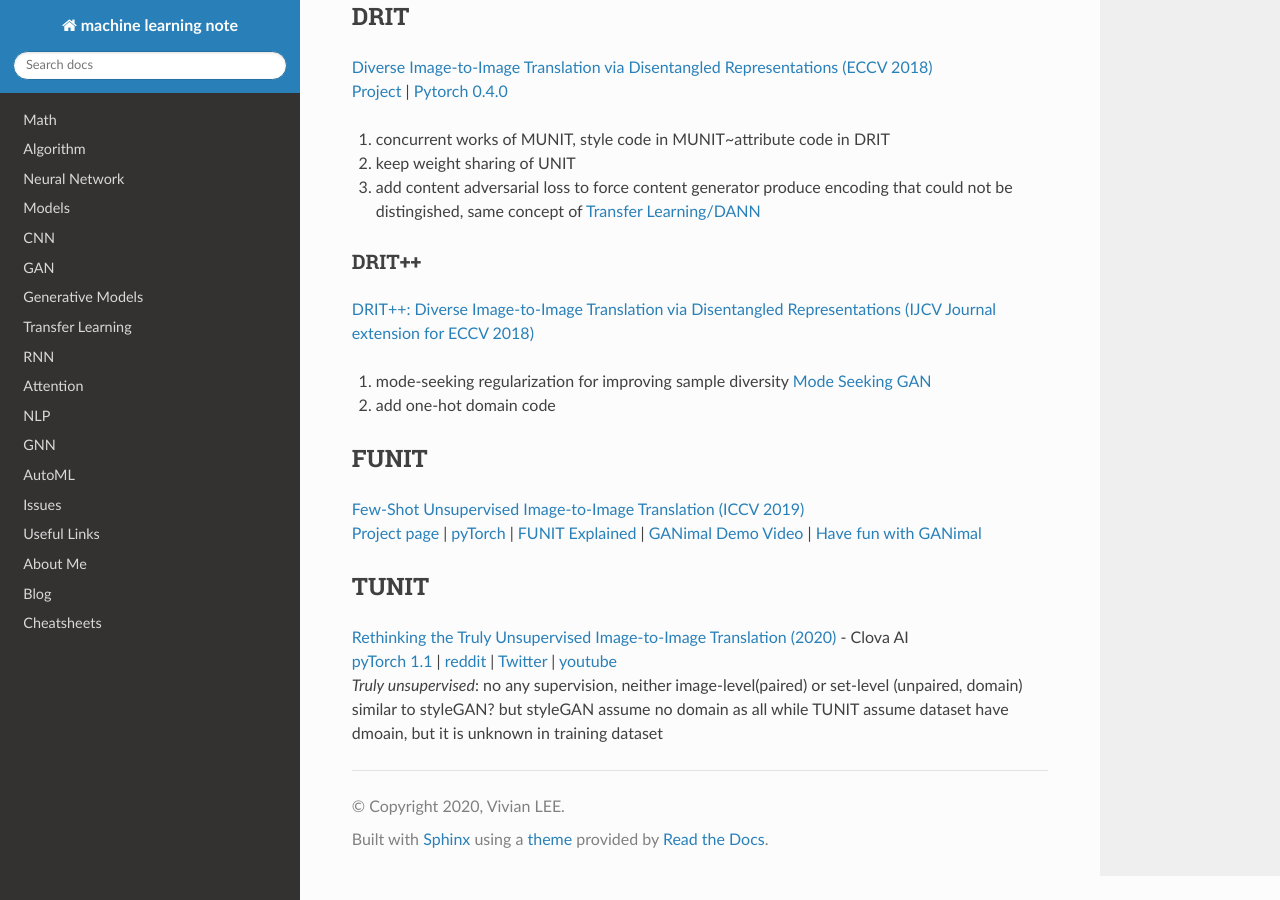
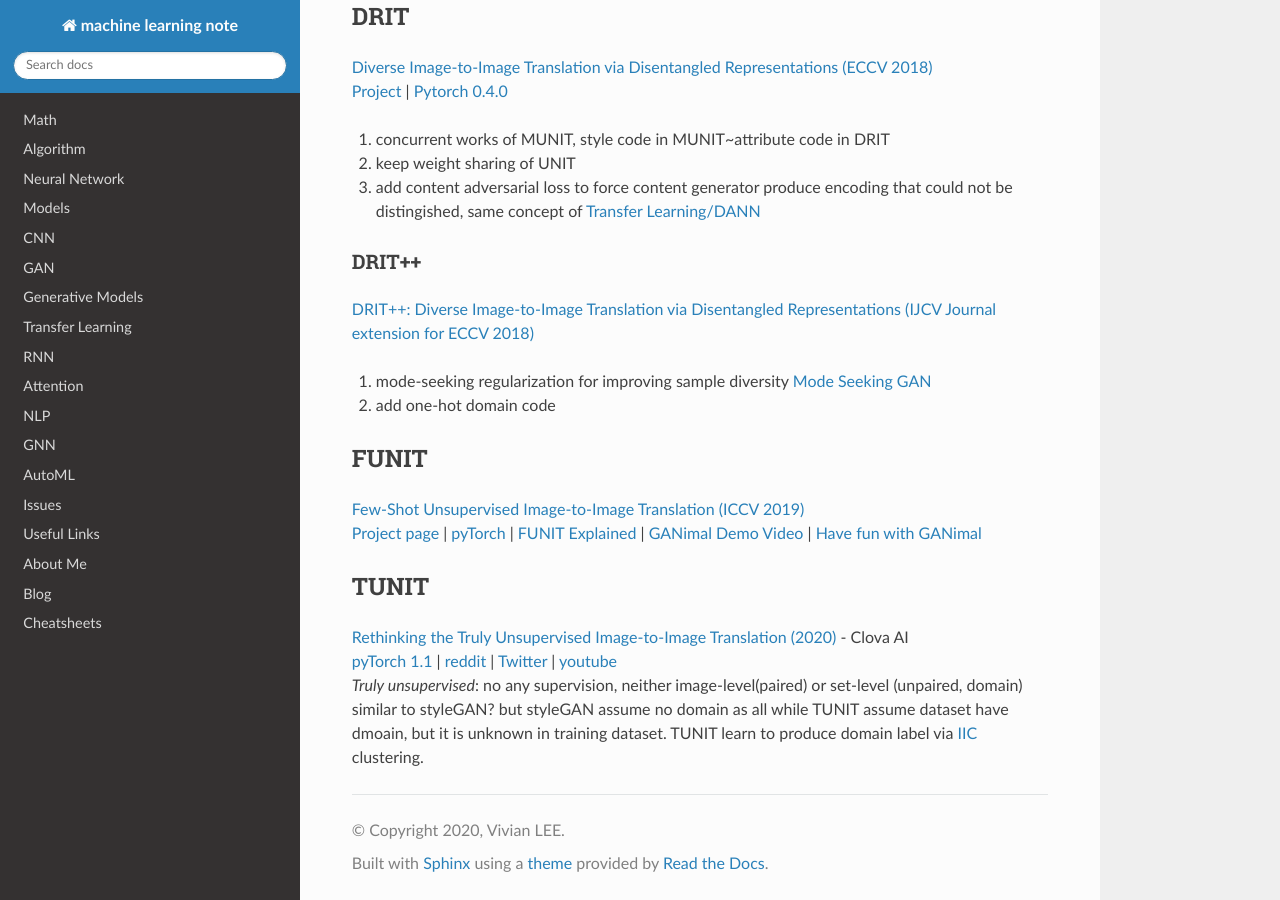
Before and after one commit to vlee-harmonicinc/machine-learning-note, a Sphinx documentation site: the page built from source/GAN/UNIT.md, in a window 1280 px wide and 900 px high, scrolled down 1006 px. Built offline with Sphinx 7.4.7 and the Read the Docs theme 2.0.0, drawn with Linux system fonts in a browser that asks for light colours; comment, search, counter and statistics services are not loaded.

Commit message:
TUNIT: IIC clustering

```diff
--- a/source/GAN/UNIT.md
+++ b/source/GAN/UNIT.md
@@ -33,4 +33,4 @@ comparing with cycleGAN, it learn shape better.
 [reddit](https://www.reddit.com/r/MachineLearning/comments/h8qhsg/r_rethinking_the_truly_unsupervised_imagetoimage/) |
 [Twitter](https://twitter.com/KyungjuneB/status/1272093489635835904) | [youtube](https://www.youtube.com/watch?v=sEG8hD64c_Q&feature=youtu.be)
 *Truly unsupervised*: no any supervision, neither image-level(paired) or set-level (unpaired, domain)
-similar to styleGAN? but styleGAN assume no domain as all while TUNIT assume dataset have dmoain, but it is unknown in training dataset
+similar to styleGAN? but styleGAN assume no domain as all while TUNIT assume dataset have dmoain, but it is unknown in training dataset. TUNIT learn to produce domain label via [IIC](https://arxiv.org/abs/1807.06653) clustering.
```
